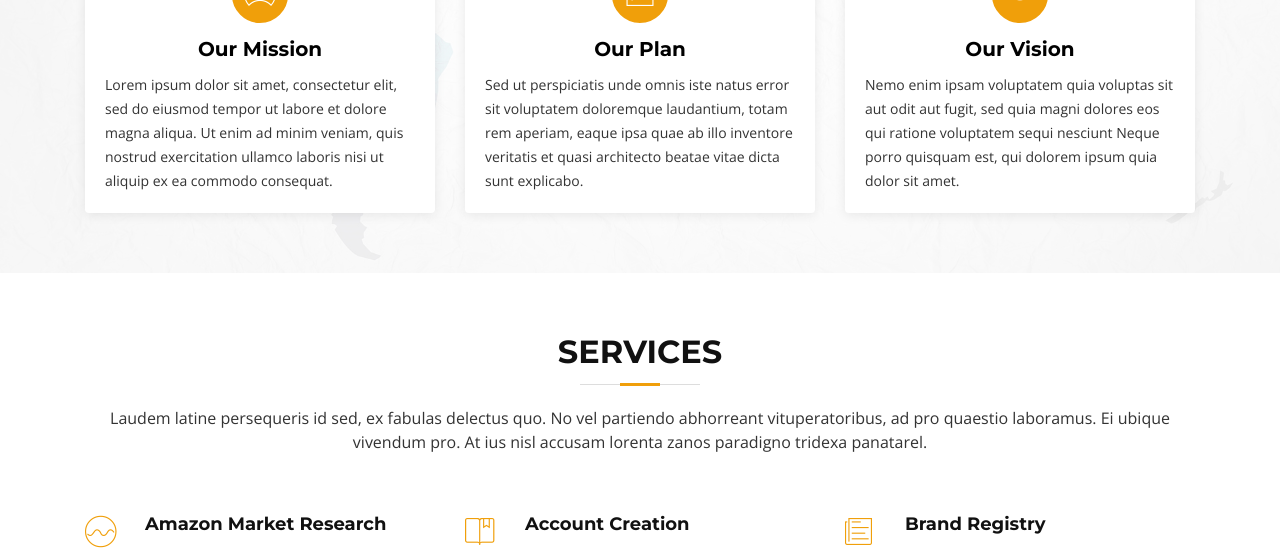
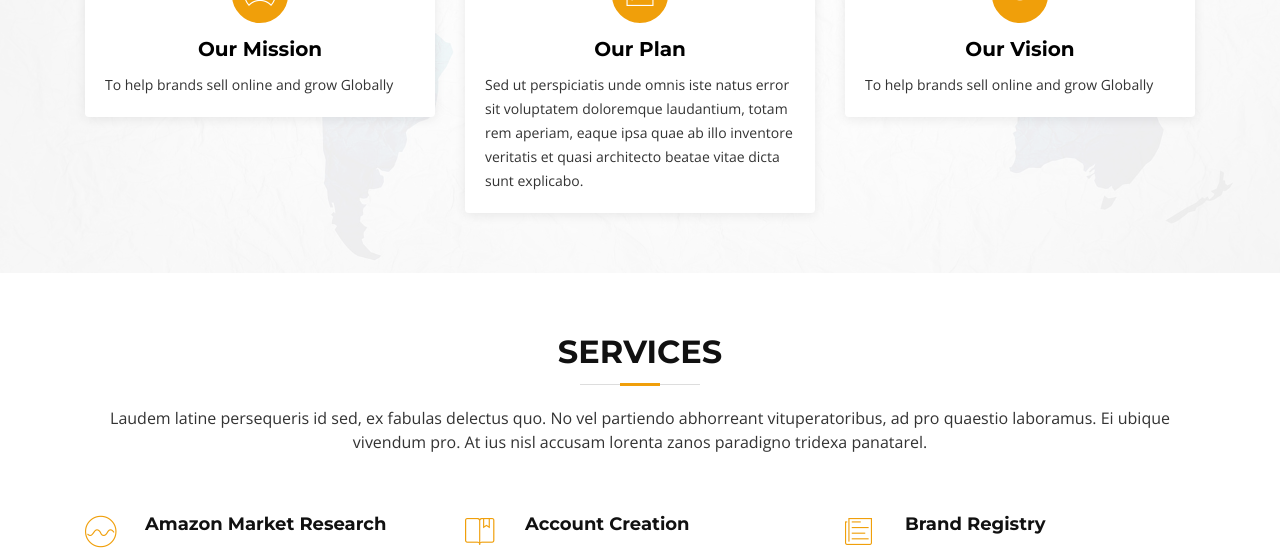
Before and after one commit to projecteagency/projecteagency.github.io, a plain HTML site: page index.html in a window 1280 px wide. Shown: the part 1481-2029 px from the top of the page. Drawn offline with nearby package versions, Linux system fonts and the light colour scheme; files whose address does not match are found by name.

Commit message:
Updated vision and mission

```diff
--- a/index.html
+++ b/index.html
@@ -208,7 +208,7 @@
               </div>
               <h2 class="title"><a href="#">Our Mission</a></h2>
               <p>
-                Lorem ipsum dolor sit amet, consectetur elit, sed do eiusmod tempor ut labore et dolore magna aliqua. Ut enim ad minim veniam, quis nostrud exercitation ullamco laboris nisi ut aliquip ex ea commodo consequat.
+                To help brands sell online and grow Globally
               </p>
             </div>
           </div>
@@ -234,7 +234,7 @@
               </div>
               <h2 class="title"><a href="#">Our Vision</a></h2>
               <p>
-                Nemo enim ipsam voluptatem quia voluptas sit aut odit aut fugit, sed quia magni dolores eos qui ratione voluptatem sequi nesciunt Neque porro quisquam est, qui dolorem ipsum quia dolor sit amet.
+                To help brands sell online and grow Globally
               </p>
             </div>
           </div>
```
